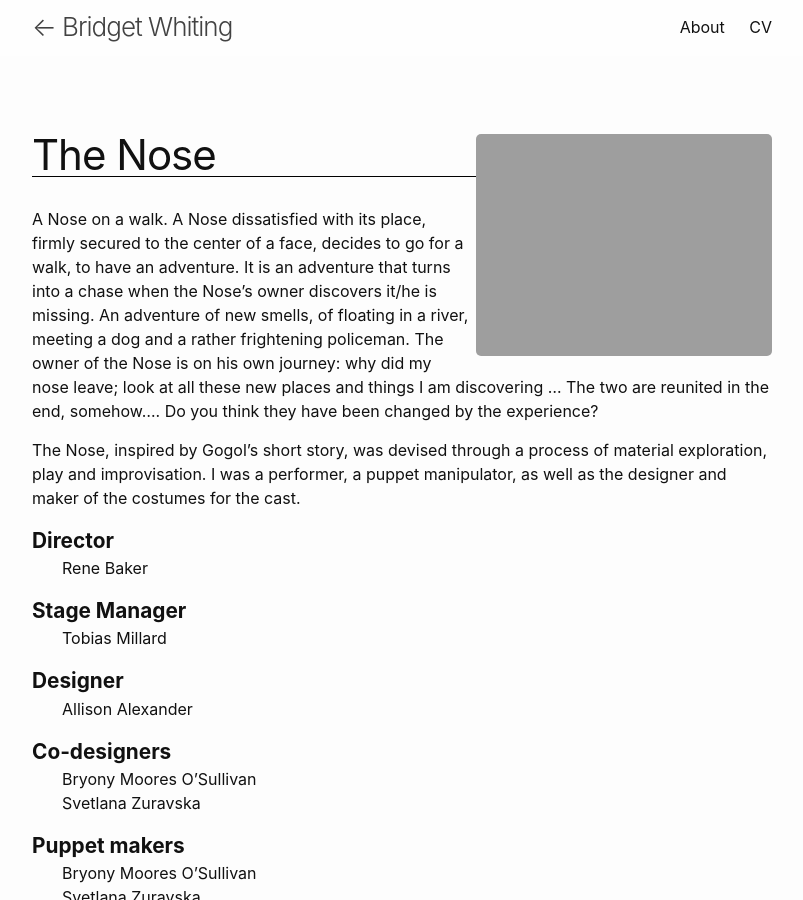
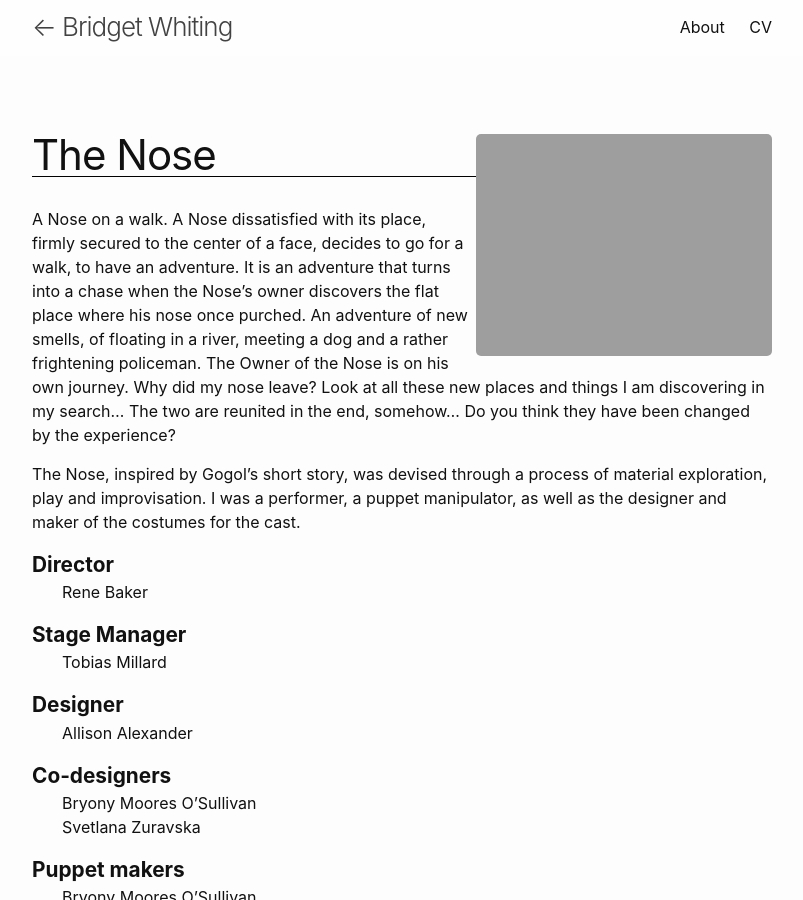
Before and after one commit to markwhiting/bridget, a Jekyll site: the page built from _projects/the-nose.markdown, in a window 1280 px wide and 900 px high. Shown: the whole window, without its empty margins (238-1041 px from the left). Built offline with Jekyll 4.4.1, drawn with Linux system fonts in a browser that asks for light colours.

Commit message:
Edited text

```diff
--- a/_projects/the-nose.markdown
+++ b/_projects/the-nose.markdown
@@ -8,12 +8,11 @@ end: 2018-06-17
 <!-- this is a potential header item: background: "image" -->
 
 A Nose on a walk.
-A Nose dissatisfied with its place, firmly secured to the center of a face, decides to go for a walk, to have an adventure. It is an adventure that turns into a chase when the Nose’s owner discovers it/he is missing. An adventure of new smells, of floating in a river, meeting a dog and a rather frightening policeman. The owner of the Nose is on his own journey: why did my nose leave; look at all these new places and things I am discovering …
-The two are reunited in the end, somehow…. Do you think they have been changed by the experience?
+A Nose dissatisfied with its place, firmly secured to the center of a face, decides to go for a walk, to have an adventure. It is an adventure that turns into a chase when the Nose’s owner discovers the flat place where his nose once purched. An adventure of new smells, of floating in a river, meeting a dog and a rather frightening policeman. The Owner of the Nose is on his own journey. Why did my nose leave? Look at all these new places and things I am discovering in my search...
+The two are reunited in the end, somehow... Do you think they have been changed by the experience?
 
 The Nose, inspired by Gogol’s short story, was devised through a process of material exploration, play and improvisation.
-I was a performer, a puppet manipulator, as well as the designer
-and maker of the costumes for the cast.
+I was a performer, a puppet manipulator, as well as the designer and maker of the costumes for the cast.
 
 ## Director
 
@@ -61,7 +60,7 @@ and maker of the costumes for the cast.
 - Little Angel Studios
 - Local Schools
 
-## Performance
+# Performance
 
 [![Figure]({{ "/assets/The Nose/the nose 2.png" | absolute_url }})]({{ "/assets/The Nose/the nose 2.png" | absolute_url }})
 [![Figure]({{ "/assets/The Nose/the nose 3.png" | absolute_url }})]({{ "/assets/The Nose/the nose 3.png" | absolute_url }})
```
Also changed, not shown: other parts of _projects/the-nose.markdown (+1 -1 lines).
